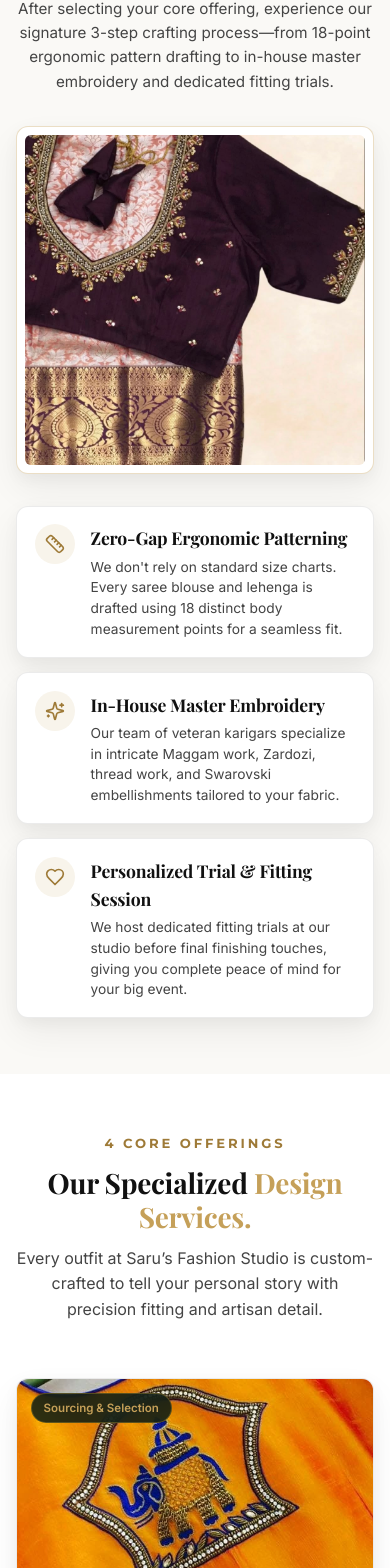
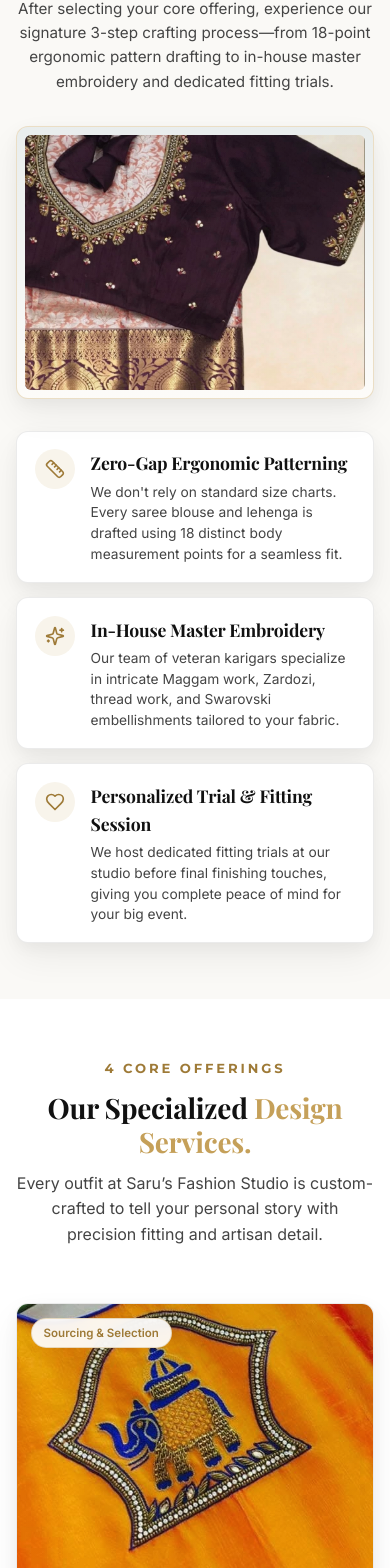
Before and after one commit to vnr-nitish/Kerna-Assignment-1, a React (Vite) app: page / in a window 390 px wide. Shown: the part 1011-2579 px from the top of the page. Built offline with nearby package versions, Linux system fonts and the light colour scheme; a web font is replaced by a local one.

Commit message:
fix(nav): simplify header links, remove phone text clutter, and raise desktop breakpoint to 1140px for tablet viewports; standardize 3:4/4:5 aspect ratios with contextual image tinting

```diff
--- a/src/components/GallerySection.jsx
+++ b/src/components/GallerySection.jsx
@@ -199,7 +199,7 @@ export default function GallerySection({ onOpenBooking }) {
               }}
               onClick={() => setSelectedIndex(idx)}
             >
-              <div style={{ height: '340px', overflow: 'hidden', position: 'relative' }}>
+              <div className="img-tint-gold" style={{ width: '100%', aspectRatio: '3 / 4', overflow: 'hidden', position: 'relative' }}>
                 <img
                   src={item.image}
                   alt={item.title}
--- a/src/components/Hero.jsx
+++ b/src/components/Hero.jsx
@@ -166,6 +166,7 @@ export default function Hero({ onOpenBooking }) {
                 pointerEvents: 'none'
               }} />
 
+              <div className="img-tint-gold" style={{ borderRadius: '24px', overflow: 'hidden', boxShadow: '0 15px 35px rgba(0,0,0,0.12)', zIndex: 1 }}>
                 <img
                   src="/Collections/Hero Sec.PNG"
                   alt="Saru's Fashion Studio Hero Collection"
@@ -175,13 +176,10 @@ export default function Hero({ onOpenBooking }) {
                     height: 'auto',
                     width: 'auto',
                     objectFit: 'contain',
-                  borderRadius: '24px',
-                  boxShadow: '0 15px 35px rgba(0,0,0,0.12)',
-                  display: 'block',
-                  position: 'relative',
-                  zIndex: 1
+                    display: 'block'
                   }}
                 />
+              </div>
             </div>
           </motion.div>
 
--- a/src/components/Navbar.jsx
+++ b/src/components/Navbar.jsx
@@ -100,7 +100,7 @@ export default function Navbar({ onOpenBooking }) {
           </div>
         </a>
 
-        {/* 2. Desktop Pill Navigation Bar (Desktop Only > 1024px) */}
+        {/* 2. Desktop Pill Navigation Bar (Desktop Only > 1140px) */}
         <div
           className="desktop-pill-nav"
           style={{
@@ -109,7 +109,7 @@ export default function Navbar({ onOpenBooking }) {
             background: '#ffffff',
             border: '1px solid var(--border-gold)',
             borderRadius: '9999px',
-            padding: '0.4rem 0.45rem 0.4rem 1.1rem',
+            padding: '0.38rem 0.45rem 0.38rem 1.1rem',
             boxShadow: '0 4px 20px rgba(0, 0, 0, 0.05)',
             flexShrink: 0,
             position: 'relative'
@@ -127,12 +127,11 @@ export default function Navbar({ onOpenBooking }) {
             }}
           >
             <a ref={linkRefs.about} href="#about" className={`nav-link ${activeSection === 'about' ? 'active' : ''}`}>About</a>
-            <a ref={linkRefs.services} href="#services" className={`nav-link ${activeSection === 'services' ? 'active' : ''}`}>Core Services</a>
+            <a ref={linkRefs.services} href="#services" className={`nav-link ${activeSection === 'services' ? 'active' : ''}`}>Services</a>
             <a ref={linkRefs.gallery} href="#gallery" className={`nav-link ${activeSection === 'gallery' ? 'active' : ''}`}>Gallery</a>
             <a ref={linkRefs.estimator} href="#estimator" className={`nav-link ${activeSection === 'estimator' ? 'active' : ''}`} style={{ display: 'inline-flex', alignItems: 'center', gap: '0.25rem' }}>
-              <Sparkles size={13} /> Style Estimator
+              <Sparkles size={13} /> Customizer
             </a>
-            <a ref={linkRefs.testimonials} href="#testimonials" className={`nav-link ${activeSection === 'testimonials' ? 'active' : ''}`}>Experience</a>
             <a ref={linkRefs.contact} href="#contact" className={`nav-link ${activeSection === 'contact' ? 'active' : ''}`}>Contact</a>
 
             {/* Glowing Active Progress Bar strictly ending at final letter of active word */}
@@ -151,28 +150,6 @@ export default function Navbar({ onOpenBooking }) {
             />
           </nav>
 
-          {/* Desktop Phone */}
-          <a
-            href="tel:+919989017733"
-            style={{
-              display: 'flex',
-              alignItems: 'center',
-              gap: '0.35rem',
-              fontSize: '0.8rem',
-              color: 'var(--text-primary)',
-              padding: '0.38rem 0.75rem',
-              borderRadius: 'var(--radius-full)',
-              border: '1px solid var(--border-gold)',
-              background: 'rgba(197, 160, 89, 0.08)',
-              whiteSpace: 'nowrap',
-              fontFamily: 'var(--font-display)',
-              fontWeight: '600'
-            }}
-          >
-            <Phone size={12} style={{ color: 'var(--accent-gold-dark)' }} />
-            <span>+91 99890 17733</span>
-          </a>
-
           {/* Book Appointment Button */}
           <button
             onClick={onOpenBooking}
@@ -188,7 +165,7 @@ export default function Navbar({ onOpenBooking }) {
           </button>
         </div>
 
-        {/* 3. Mobile Header Actions (Mobile Devices < 1024px) */}
+        {/* 3. Mobile Header Actions (Mobile Devices & Tablets < 1140px) */}
         <div className="mobile-header-actions" style={{ alignItems: 'center', gap: '0.65rem' }}>
           <button
             onClick={onOpenBooking}
@@ -336,13 +313,13 @@ export default function Navbar({ onOpenBooking }) {
           text-decoration: none;
         }
         .nav-link:hover, .nav-link.active {
-          color: var(--accent-gold) !important;
-          background: rgba(212, 175, 55, 0.1);
+          color: var(--accent-gold-dark) !important;
+          background: rgba(197, 160, 89, 0.1);
         }
         .desktop-pill-nav { display: none !important; }
         .mobile-header-actions { display: flex !important; }
 
-        @media (min-width: 1024px) {
+        @media (min-width: 1140px) {
           .desktop-pill-nav { display: flex !important; }
           .mobile-header-actions { display: none !important; }
         }
--- a/src/components/ServicesSection.jsx
+++ b/src/components/ServicesSection.jsx
@@ -119,7 +119,7 @@ export default function ServicesSection({ onSelectService }) {
               }}
             >
               {/* Actual Local Studio Image from /Services/ */}
-              <div style={{ height: '240px', overflow: 'hidden', position: 'relative' }}>
+              <div className="img-tint-teal" style={{ width: '100%', aspectRatio: '4 / 3', overflow: 'hidden', position: 'relative' }}>
                 <img
                   src={srv.image}
                   alt={srv.title}
@@ -129,14 +129,15 @@ export default function ServicesSection({ onSelectService }) {
                   position: 'absolute',
                   top: '0.85rem',
                   left: '0.85rem',
-                  background: 'rgba(10,27,21,0.85)',
+                  background: 'rgba(255, 255, 255, 0.92)',
                   backdropFilter: 'blur(8px)',
                   padding: '0.3rem 0.75rem',
                   borderRadius: 'var(--radius-full)',
                   fontSize: '0.72rem',
-                  color: 'var(--accent-gold)',
+                  color: 'var(--accent-gold-dark)',
                   fontWeight: '600',
-                  border: '1px solid rgba(212,175,55,0.3)'
+                  border: '1px solid var(--border-gold)',
+                  zIndex: 3
                 }}>
                   {srv.category}
                 </div>
--- a/src/components/StorySection.jsx
+++ b/src/components/StorySection.jsx
@@ -27,12 +27,12 @@ export default function StorySection() {
         }}>
 
           {/* Left Craftsmanship Visual (Clean Photo - No Text Overlays) */}
-          <div style={{ gridColumn: 'span 12', '@media(min-width: 992px)': { gridColumn: 'span 6' } }} className="story-vis">
-            <div className="glass-panel" style={{ padding: '0.5rem', border: '1px solid var(--border-gold)' }}>
+          <div style={{ gridColumn: 'span 12' }} className="story-vis">
+            <div className="glass-panel img-tint-teal" style={{ padding: '0.5rem', border: '1px solid var(--border-gold)', borderRadius: 'var(--radius-md)' }}>
               <img
                 src="/Collections/8.jpeg"
                 alt="Master Craftsmanship at Saru's Fashion Studio"
-                style={{ borderRadius: 'var(--radius-sm)', width: '100%', height: '330px', objectFit: 'cover' }}
+                style={{ borderRadius: 'var(--radius-sm)', width: '100%', aspectRatio: '4 / 3', objectFit: 'cover', display: 'block' }}
               />
             </div>
           </div>
--- a/src/index.css
+++ b/src/index.css
@@ -290,6 +290,36 @@ section {
   }
 }
 
+/* Contextual Subtle Image Color Tint Overlays */
+.img-tint-gold, .img-tint-teal {
+  position: relative;
+  overflow: hidden;
+}
+
+.img-tint-gold::after {
+  content: '';
+  position: absolute;
+  inset: 0;
+  background: linear-gradient(180deg, rgba(197, 160, 89, 0.09) 0%, rgba(13, 59, 54, 0.04) 100%);
+  pointer-events: none;
+  transition: opacity 0.3s ease;
+  z-index: 2;
+}
+
+.img-tint-teal::after {
+  content: '';
+  position: absolute;
+  inset: 0;
+  background: linear-gradient(180deg, rgba(13, 59, 54, 0.09) 0%, rgba(197, 160, 89, 0.04) 100%);
+  pointer-events: none;
+  transition: opacity 0.3s ease;
+  z-index: 2;
+}
+
+.img-tint-gold:hover::after, .img-tint-teal:hover::after {
+  opacity: 0.5;
+}
+
 /* Global Image Protection (Prevent Dragging & Saving Across Website) */
 img {
   -webkit-user-drag: none;
```
Also changed, not shown: 1 other file (tests, documents, lock files or other folders). Lines whose indentation alone changed are shown as unchanged.
